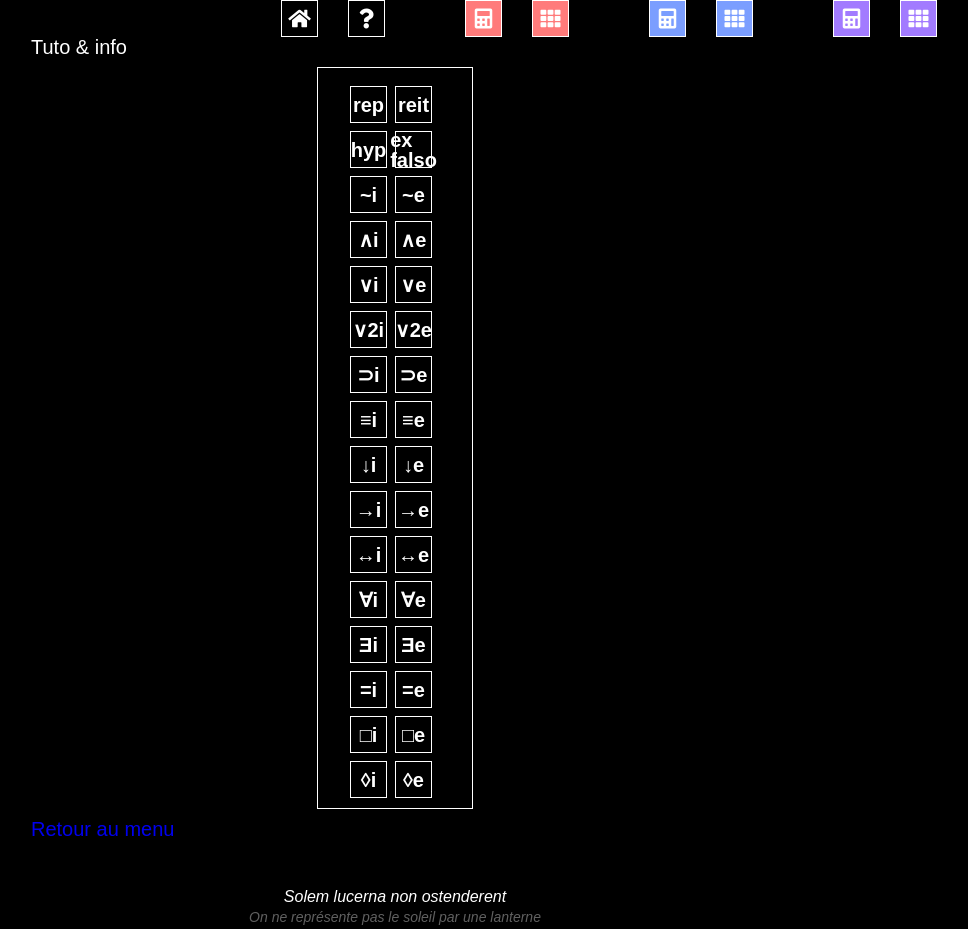
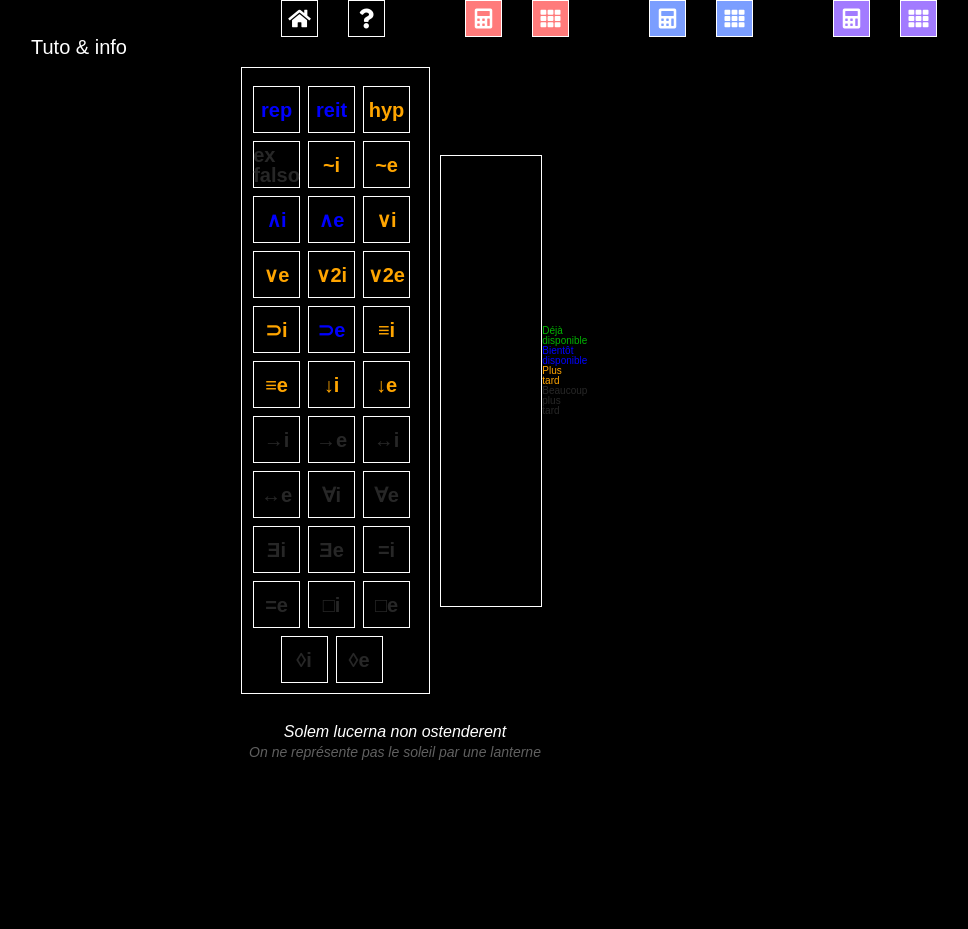
Before and after one commit to muleet/deducteurlogique, a React (Create React App) app: page /tuto in a window 1280 px wide. Shown: the whole page, without its empty margins (245-1213 px from the left). After the commit the page ends 800 px from the top, so only its background shows below. Built offline with nearby package versions, Linux system fonts and the light colour scheme.

Commit message:
maj pour les règles, j'ai rajouté une description pour la plupart d'entre elles

```diff
--- a/src/components/Pages/CalculDesPropositions.js
+++ b/src/components/Pages/CalculDesPropositions.js
@@ -26,7 +26,7 @@ const CalculDesPropositions = props => {
         exactness="true"
       />
       <img
-        style={{ width: "450px", height: "300px" }}
+        style={{ width: "300px", height: "150px" }}
         src={ButAAtteindre}
         alt=""
       />
--- a/src/components/Pages/MakeListExercises.js
+++ b/src/components/Pages/MakeListExercises.js
@@ -124,7 +124,6 @@ class MakeListExercises extends Component {
   render() {
     return (
       <main className="main-exercises">
-        {this.setState.numberExercise}
         <ul className="list-exercises">{this.renderListExercises()}</ul>
         <ul className="box-info-exercise">
           {this.state.numberExercise}
--- a/src/components/Pages/Tutoriels.js
+++ b/src/components/Pages/Tutoriels.js
@@ -1,6 +1,4 @@
 import React from "react";
-import Home from "./Home";
-import Linker from "../Linker";
 import ShowInfoRules from "../ShowInfoRules";
 
 const Tutoriels = () => {
@@ -9,7 +7,6 @@ const Tutoriels = () => {
       <div>
         <h2>Tuto {"&"} info</h2>
         <ShowInfoRules />
-        <Linker link="/" path="/" components={Home} name="Retour au menu" />
       </div>
     </main>
   );
--- a/src/components/ShowInfoRules.js
+++ b/src/components/ShowInfoRules.js
@@ -7,16 +7,19 @@ class ShowInfoRules extends Component {
     arrayInfoRule: []
   };
 
+  // On crée la liste des li qui contiennent chacun une règle, et on l'organise.
   renderListRules() {
     let renderedListRules = [];
     for (let i = 0; i < Rules.length; i++) {
-      let classNameToRender = "single-rule";
+      let classNameToRender =
+        "single-rule " + Rules[i].available + "-available-rule";
       renderedListRules.push(
         <li
           className={classNameToRender}
-          // onMouseOver={() => {
-          //   this.renderInfoRules(i);
-          // }}
+          onMouseOver={() => {
+            this.renderInfoRule(i);
+            // On appelle la fonction renderInfoRule() qui va permettre de donner à chaque li contenant une règle, la propriété de pouvoir afficher (quand on met sa souris sur le li) des infos dans une box à droite
+          }}
         >
           {Rules[i].name}
         </li>
@@ -25,14 +28,33 @@ class ShowInfoRules extends Component {
     return renderedListRules;
   }
 
+  // On crée une légende expliquant les couleurs des règles (en gros les couleurs décrivent le moment où elles seront disponibles)
+  makeLegendAboutColorRule() {
+    const LegendAboutColorRule = (
+      <Fragment>
+        <li className="yes-available-rule legend-example">
+          {"Déjà disponible"}
+        </li>
+        <li className="soon-available-rule legend-example">
+          {"Bientôt disponible"}
+        </li>
+        <li className="later-available-rule legend-example">{"Plus tard"}</li>
+        <li className="maybenever-available-rule legend-example">
+          {"Beaucoup plus tard"}
+        </li>
+      </Fragment>
+    );
+    return LegendAboutColorRule;
+  }
+
   // Fonction méga importante qui permet de créer une str pour chaque ensemble spécifique de données, d'une règle
   renderLiInformationRule = array => {
-    // let arrayTemporary = [];
-    // for (let i = 0; i < array.length; i++) {
-    //   arrayTemporary.push(array[i]);
-    // }
-    // const strToReturn = arrayTemporary.join(", ");
-    // return <li>{strToReturn}</li>;
+    let arrayTemporary = [];
+    for (let i = 0; i < array.length; i++) {
+      arrayTemporary.push(array[i]);
+    }
+    const strToReturn = arrayTemporary.join(", ");
+    return <li>{strToReturn}</li>;
   };
 
   renderInfoRule = numRule => {
@@ -46,25 +68,26 @@ class ShowInfoRules extends Component {
             marginBottom: "10px"
           }}
         >
-          Rule {Number(Rules[numRule])}
+          Rule {numRule + 1} : {Rules[numRule].name}
         </div>
       )
     });
 
-    // let DescriptionToRender = (
-    //   <Fragment>
-    //     {this.renderLiInformationRules * Rules[numRule].description}
-    //   </Fragment>
-    // );
+    const verbalNameToRender = <Fragment>{Rules[numRule].verbalName}</Fragment>;
+
+    const verbalDescriptionToRender = (
+      <Fragment>{Rules[numRule].verbalDescription}</Fragment>
+    );
 
     // Compilation de toutes les données en une seule variable, qui est l'état arrayInfoRule
-    // this.setState({
-    //   arrayInfoRule: (
-    //     <Fragment>
-    //       Description : <li>{DescriptionToRender}</li>
-    //     </Fragment>
-    //   )
-    // });
+    this.setState({
+      arrayInfoRule: (
+        <Fragment>
+          <li>{verbalNameToRender}</li>
+          Description : <li>{verbalDescriptionToRender}</li>
+        </Fragment>
+      )
+    });
 
     return <Fragment>{this.state.arrayInfoRule}</Fragment>;
   };
@@ -73,6 +96,13 @@ class ShowInfoRules extends Component {
     return (
       <main className="main-rules-info">
         <ul className="list-rules">{this.renderListRules()}</ul>
+        <ul className="box-info-rule">
+          {this.state.numberRule}
+          {this.state.arrayInfoRule}
+        </ul>
+        <ul className="legend-about-colors">
+          {this.makeLegendAboutColorRule()}
+        </ul>
       </main>
     );
   }
--- a/src/css/ShowInfoRules.css
+++ b/src/css/ShowInfoRules.css
@@ -1,14 +1,13 @@
 .main-rules-info {
   display: flex;
   flex-direction: row;
-  justify-content: center;
-  align-content: center;
-  margin-left: 276px;
-  margin-right: 276px;
+  align-items: center;
+  margin-left: 200px;
+  margin-right: 200px;
 }
 
 .list-rules {
-  width: 400px;
+  width: 500px;
   display: flex;
   flex-direction: row;
   justify-content: center;
@@ -26,8 +25,8 @@
   font-style: 30px;
   color: white;
   font-weight: bold;
-  width: 35px;
-  height: 35px;
+  width: 45px;
+  height: 45px;
   margin: 8px 8px 0 0;
 }
 
@@ -45,8 +44,8 @@
   color: grey;
   font-style: 30px;
   font-weight: bold;
-  width: 35px;
-  height: 35px;
+  width: 45px;
+  height: 45px;
   margin: 8px 8px 0 0;
 }
 
@@ -56,24 +55,53 @@
 }
 
 .box-info-rule {
-  /* display: flex; */
-  /* flex-direction: column; */
+  height: 300px;
+  display: flex;
+  flex-direction: column;
   justify-content: center;
   align-items: center;
-  height: 300px;
-  width: 200px;
+  height: 450px;
+  width: 300px;
   border: 1px white solid;
   font-size: 16px;
-}
-
-.box-info-rule {
-  display: flex;
-  flex-direction: column;
 }
 
 .box-info-rule li {
   color: rgb(186, 174, 255);
   margin: 5px;
+  margin-bottom: 15px;
   display: flex;
   flex-direction: row;
+  text-align: justify;
+  padding: 10px;
 }
+
+.yes-available-rule {
+  color: rgb(0, 179, 0);
+}
+
+.soon-available-rule {
+  color: blue;
+}
+.later-available-rule {
+  color: orange;
+}
+.maybenever-available-rule {
+  color: rgba(70, 70, 70, 0.555);
+}
+
+.legend-about-colors {
+  display: flex;
+  flex-direction: column;
+  text-align: center;
+  margin-bottom: 10px;
+  height: 100px;
+  width: 50px;
+  font-size: 10px;
+}
+
+.legend-about-colors .legend-example {
+  margin-bottom: 10px;
+  height: 10px;
+  width: 10px;
+}
--- a/src/css/app.css
+++ b/src/css/app.css
@@ -18,7 +18,7 @@ header {
 }
 
 footer {
-  margin-top: 50px;
+  margin-top: 20px;
 }
 
 .main-menu {
--- a/src/css/deduction.css
+++ b/src/css/deduction.css
@@ -13,10 +13,11 @@
 .deducer {
   display: flex;
   flex-direction: row;
+
   border: 1px red solid;
   flex: 1;
   margin: 2px;
-  width: 80%;
+  width: 600px;
   justify-content: center;
 }
 
@@ -47,6 +48,7 @@
 .infos-and-deduction-itself {
   border: 1px solid yellow;
   margin: 2px;
+  width: 400px;
 }
 
 .deduction {
```
Also changed, not shown: src/data/InfoRules.json (+64 -35 lines).
